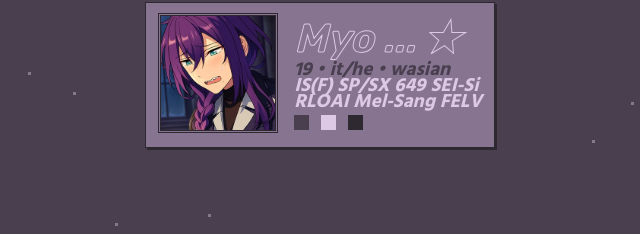
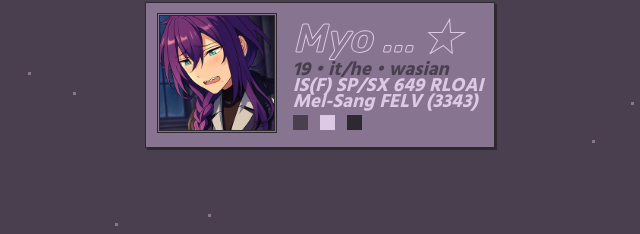
Before and after one commit to timidphantom/timidphantom.github.io, a plain HTML site: page index.html in a window 1280 px wide. Shown: the part 313-547 px from the top of the page, 320-960 px from the left. Drawn offline with nearby package versions, Linux system fonts and the light colour scheme.

Commit message:
Update index.html

```diff
--- a/index.html
+++ b/index.html
@@ -11,7 +11,7 @@
 </head>
 <body>
 
-    <!-- ###################### STOP LOOKING AT MY CODE OUT OUT OUT GET OUT GET OUT OUUUUUUUUUUUUUTTTTTTTTTTTTTTTTTTTTTTTTTTTTTTTTTTT ########################## -->
+    <!-- ###################### Judge my code and I will die instantly. Please don't look at me. ########################## -->
 
     <div id="page-wrapper">
         <div class="main-section">
@@ -19,8 +19,8 @@
             <div class="text-section">
                 <h1>Myo ... &#9733;</h1>
                 <p class="dark-text bold-italic">19 • it/he • wasian</p>
-                <p class="bold-italic">IS(F) SP/SX <span data-tippy-content="sp6w5, so4w5, sx9w1. Totally meaningless...">649</span> <span data-tippy-content="No sociotype really fits though...">SEI-Si</span></p>
-                <p class="bold-italic">RLOAI Mel-Sang <span data-tippy-content="Rigid F, Process E, Weak L, Weak V">FELV</span></p>
+                <p class="bold-italic">IS(F) SP/SX <span data-tippy-content="sp6w5, so4w5, sx9w1. Totally meaningless...">649</span> <span data-tippy-content="Primary limbic, secondary reserved">RLOAI</span></p>
+                <p class="bold-italic">Mel-Sang <span data-tippy-content="Rigid F, Process E, Weak L, Weak V">FELV (3343)</span></p>
                 <span id="about-toggle" class="dark-bg nav-button"></span>
                 <span id="onions-toggle" class="light-bg nav-button"></span>
                 <span id="contact-toggle" class="darkest-bg nav-button"></span>
```
